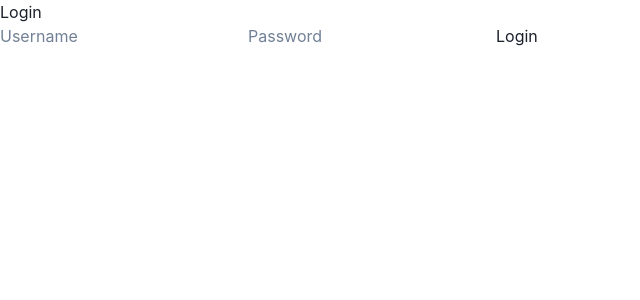
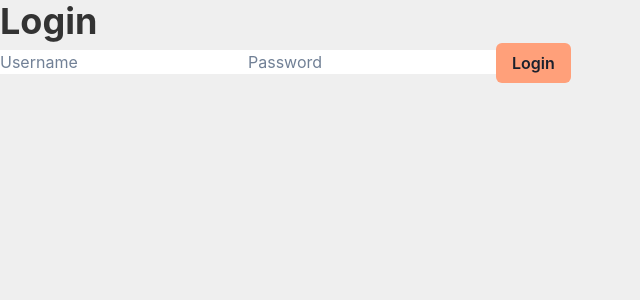
Before and after one commit to friedchxaddict/todo-fullstack, a React (Create React App) app in the folder frontend/: page / in a window 1280 px wide. Shown: the top 300 px of the page, without its empty margins (0-640 px from the left). Built offline with nearby package versions, Linux system fonts and the light colour scheme.

Commit message:
change the css color palette  for login

```diff
--- a/frontend/src/App.tsx
+++ b/frontend/src/App.tsx
@@ -8,6 +8,7 @@ import Registration from './components/Registration';
 import Login from './components/Login';
 import UserProfilePage from './pages/UserProfilePage';
 import axios from 'axios';
+import { Box } from '@chakra-ui/react';
 
 interface CustomError {
   message: string;
@@ -58,6 +59,7 @@ const App: React.FC = () => {
 
   return (
     <>
+      <Box bg="#EFEFEF" minH="100vh">
         <Routes>
           <Route path="/home" element={<Home user={user} />} />
           <Route path="/registration" element={<Registration />} />
@@ -67,6 +69,7 @@ const App: React.FC = () => {
           />
           <Route path="/profile" element={<UserProfilePage user={user} />} />
         </Routes>
+      </Box>
     </>
   );
 };
--- a/frontend/src/components/Login.tsx
+++ b/frontend/src/components/Login.tsx
@@ -1,5 +1,6 @@
 import axios from 'axios';
 import React, { ChangeEvent, useState } from 'react';
+import { Heading, Button } from '@chakra-ui/react';
 
 interface CustomError {
   message: string;
@@ -55,7 +56,9 @@ const Login: React.FC<Props> = ({ onLogin, navigate }) => {
 
   return (
     <div>
-      <h2>Login</h2>
+      <Heading as="h2" color="#333333">
+        Login
+      </Heading>
       {error && typeof error === 'string' && <p>{error}</p>}
       <form onSubmit={handleSubmit}>
         <input
@@ -75,7 +78,9 @@ const Login: React.FC<Props> = ({ onLogin, navigate }) => {
           autoComplete="current-password"
           required
         />
-        <button type="submit">Login</button>
+        <Button bg="#FFA07A" type="submit">
+          Login
+        </Button>
       </form>
     </div>
   );
```
Lines whose indentation alone changed are shown as unchanged.
